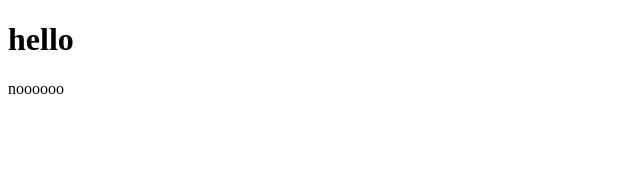
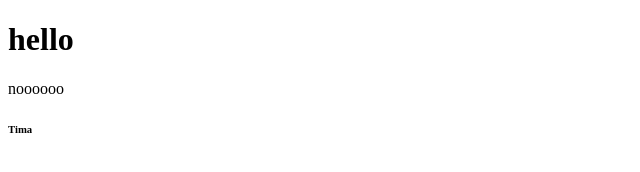
Before and after one commit to Timofey-Byunenko1/lesson4, a plain HTML site: page index.html in a window 1280 px wide. Shown: the full height of the page, 0-640 px from the left. Drawn offline with Linux system fonts and the light colour scheme.

Commit message:
add index file

```diff
--- a/index.html
+++ b/index.html
@@ -12,5 +12,9 @@
 
 <p>noooooo</p>
 
+
+
+<h6>Tima</h6>
+
 </body>
 </html>
```
